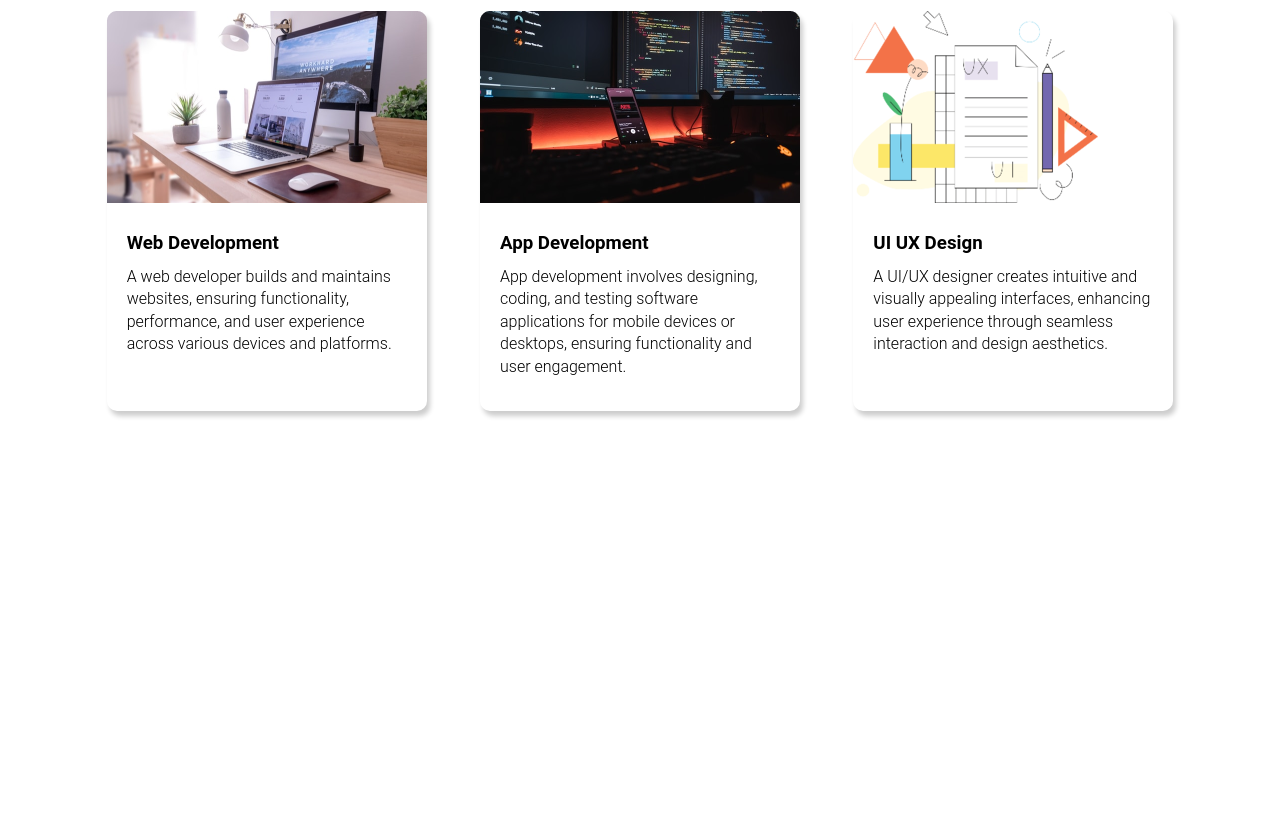
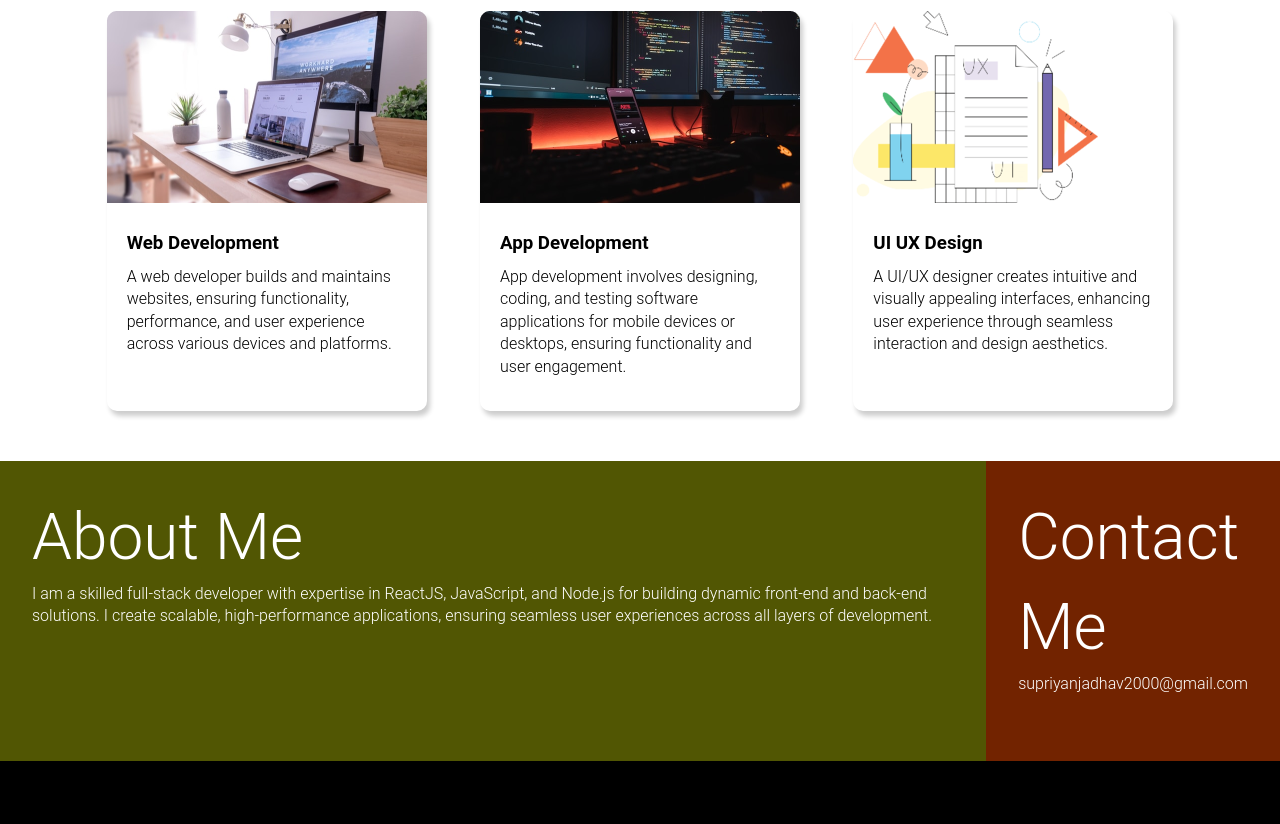
Before and after one commit to Supriya06-code/HTML-CSS-Projects, a plain HTML site: page Project4-Landing Page/index.html in a window 1280 px wide. Shown: the part 1013-1837 px from the top of the page. Before the commit the page ends 1474 px from the top, so only its background shows below. Drawn offline with Linux system fonts and the light colour scheme.

Commit message:
about and contact section added

```diff
--- a/Project4-Landing Page/index.html
+++ b/Project4-Landing Page/index.html
@@ -59,8 +59,18 @@
         </div>
     </section>
     <section class="bottom_section">
-        <div class="contact"></div>
+        <div class="contact">
+            <h2>About Me</h2>
+            <p>I am a skilled full-stack developer with expertise in ReactJS, JavaScript, and Node.js for building dynamic front-end and back-end solutions. I create scalable, high-performance applications, ensuring seamless user experiences across all layers of development.</p>
+        </div>
+        <div class="about">
+            <h2>Contact Me</h2>
+            <p>supriyanjadhav2000@gmail.com</p>
+        </div>
     </section>
+    <footer>
+        Project By do some coding!
+    </footer>
 
 </body>
 
--- a/Project4-Landing Page/style.css
+++ b/Project4-Landing Page/style.css
@@ -76,3 +76,34 @@ html,body{
 .card_content h3{
     margin-bottom: 10px;
 }
+.bottom_section{
+    display:flex;
+}
+.contact{
+    background-color: #515603;
+}
+.about{
+    background-color: #722300;
+}
+.contact,
+.about{
+min-height: 300px;
+padding: 32px;
+color:white;
+}
+.about h2,
+.contact h2{
+    font-size: 64px;
+    font-weight:300;
+}
+
+.about p,
+.contact p{
+    margin-bottom: 20px;
+}
+footer{
+    text-align:center;
+    text-transform:uppercase;
+    background-color: black;
+    padding:20px;
+}
```
